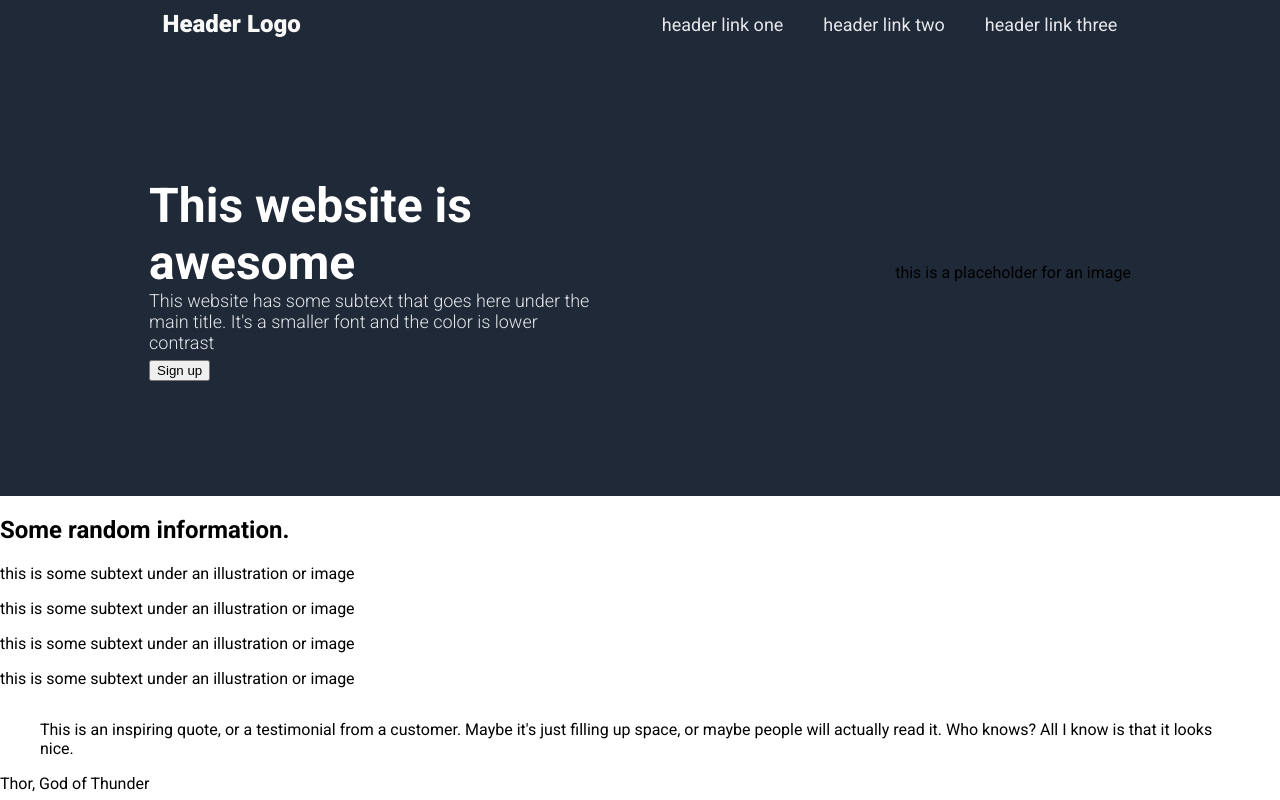
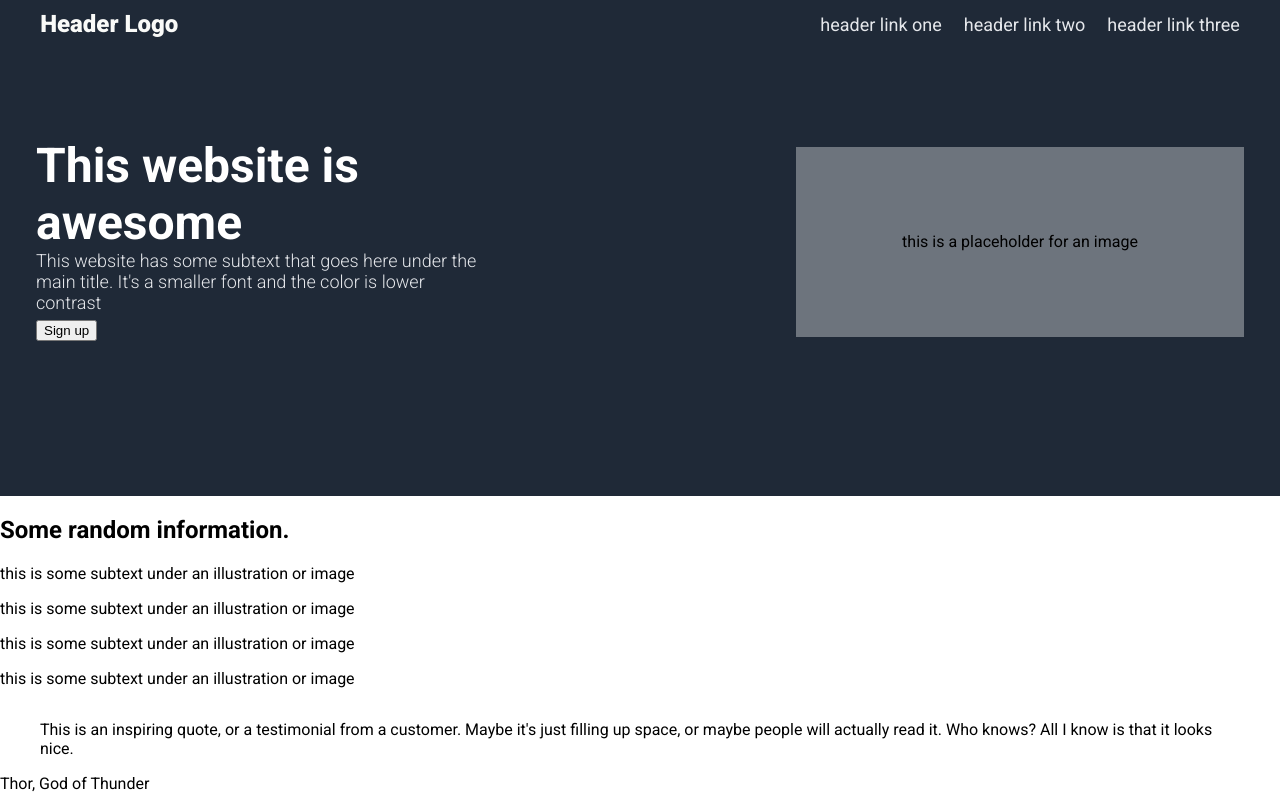
Before and after one commit to EYantis1212/odin-landingpage, a plain HTML site: page index.html in a window 1280 px wide. Shown: the top 800 px of the page. Drawn offline with Linux system fonts and the light colour scheme.

Commit message:
Hero Section CSS Complete

```diff
--- a/css/styles.css
+++ b/css/styles.css
@@ -14,8 +14,9 @@ body {
     background-color: #1f2937;
     display: flex;
     align-items: center;
-    justify-content: space-around;
+    justify-content: center;
     height: 48px;
+    gap: 39em;
 }
 .logo {
     font-size: 24px;
@@ -27,7 +28,7 @@ body {
     font-size: 18px;
     text-decoration: none;
     color: #e5e7eb;
-    padding-left: 2em;
+    padding-left: 1em;
 }
 /* Hero Section Styles ( personal note 1.556 edge of p)*/
 #hero {
@@ -35,12 +36,13 @@ body {
     background-color: #1f2937;
     display: flex;
     align-items: center;
-    justify-content: space-around;
+    justify-content: center;
+    gap: 19.5em;
 }
 .hero {
     width: 448px;
     height: 190px;
-    margin-bottom: 5em;
+    margin-bottom: 10em;
 }
 .hero-header {
     font-size: 48px;
@@ -54,6 +56,15 @@ body {
     font-weight: 300;
     margin-bottom: 0.4em;
 }
+.hero-image {
+    display: flex;
+    align-items: center;
+    justify-content: center;
+    background-color: #6d747d;
+    width: 448px;
+    height: 190px;
+    margin-bottom: 3.8em;
+}
 /* Info Section Styles */
 /* Testimonials Section Styles */
 /* Call to Action Section Styles */
```
